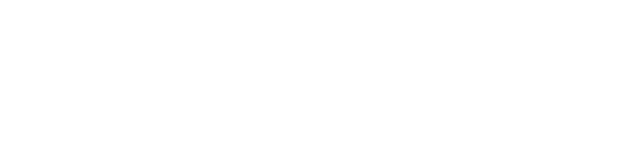
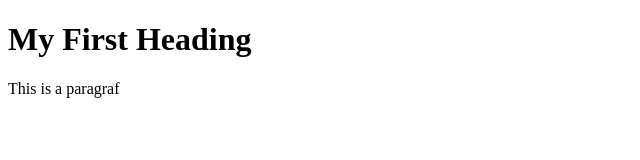
Before and after one commit to cristifarcas/intro, a plain HTML site: page index.html in a window 1280 px wide. Shown: the whole page, without its empty margins (0-640 px from the left). Drawn offline with Linux system fonts and the light colour scheme.

Commit message:
Update index.html

```diff
--- a/index.html
+++ b/index.html
@@ -3,10 +3,10 @@
 <head>
 <title>Page Title</title>
 </head>
+<body>
 
-<body>
-<div class="test">
+<h1>My First Heading</h1>
+<p>This is a paragraf</p>
 
-</div>
 </body>
 </html>
```
